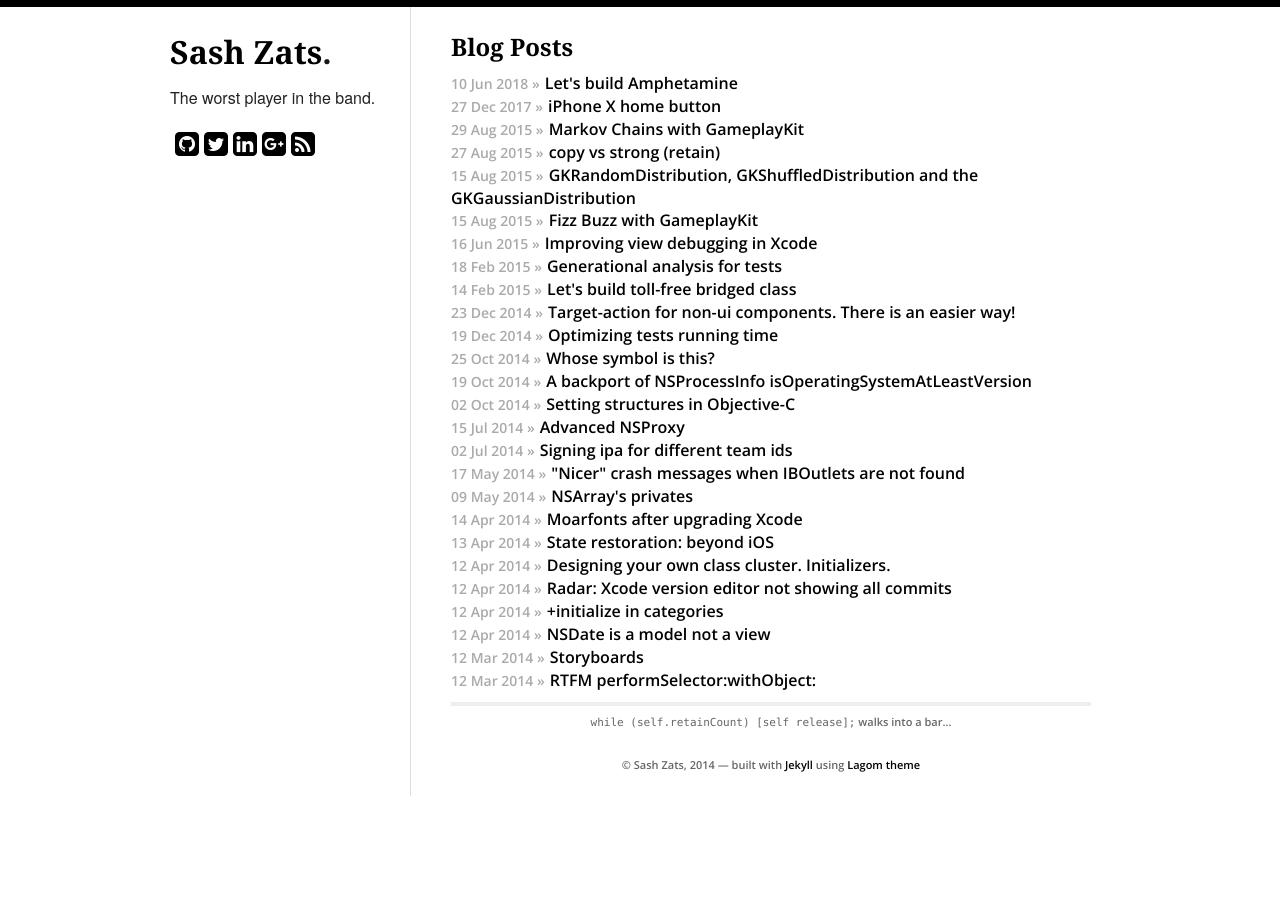
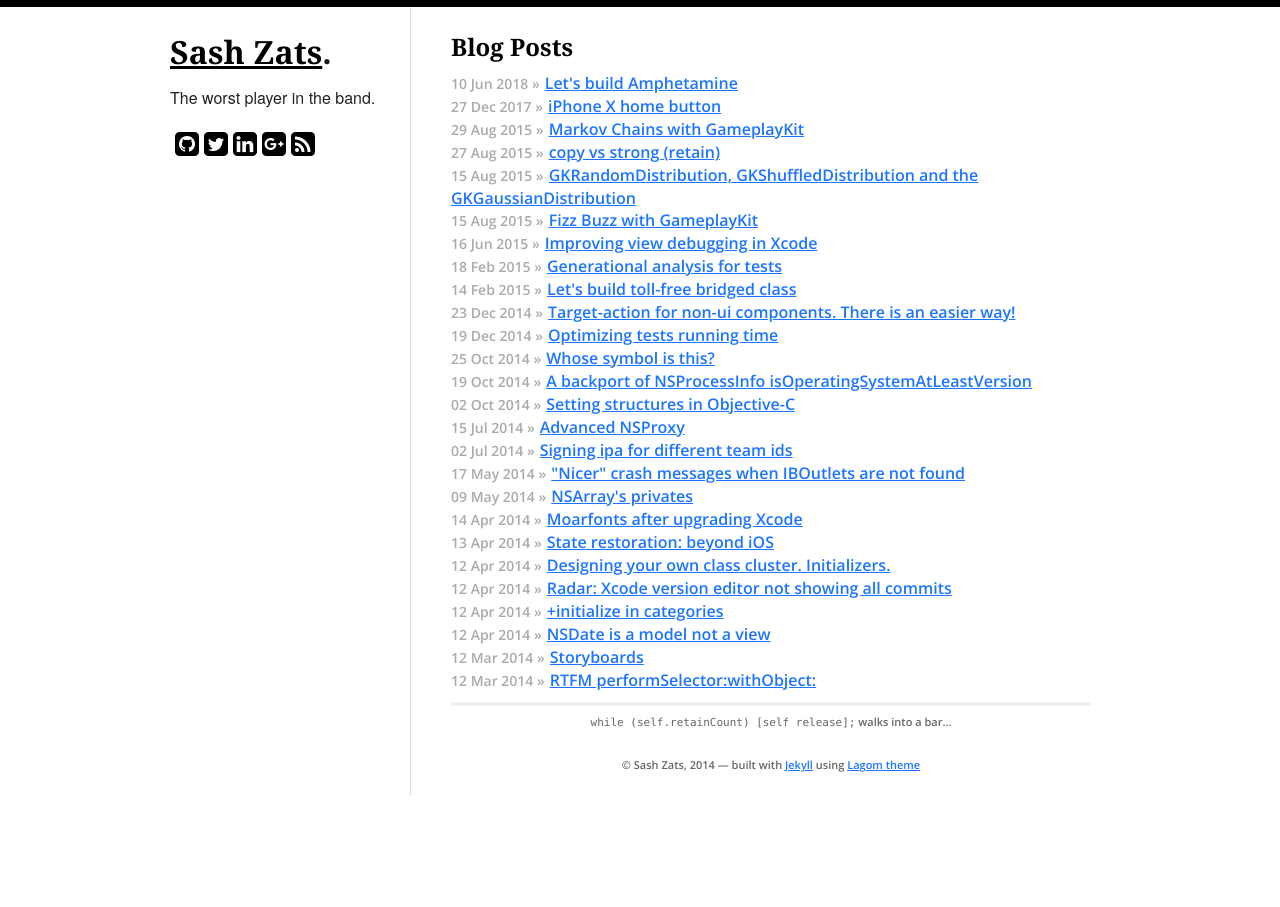
Before and after one commit to zats/zats.github.io, a Jekyll site: the page built from index.html, in a window 1280 px wide. Built offline with Jekyll 4.4.1, drawn with Linux system fonts in a browser that asks for light colours; nearby versions of some CDN libraries; the list of posts is cut into pages by our own code.

Commit message:
Add underlining for the links

```diff
--- a/_includes/css/screen.css
+++ b/_includes/css/screen.css
@@ -48,7 +48,11 @@ ul {
 
 a {
   color: {{ site.data.theme.highlight_color }};
-  text-decoration: none;
+}
+
+.content a {
+  text-decoration: underline;
+  color: rgb(29, 117, 255);
 }
 
 a:hover {
```
